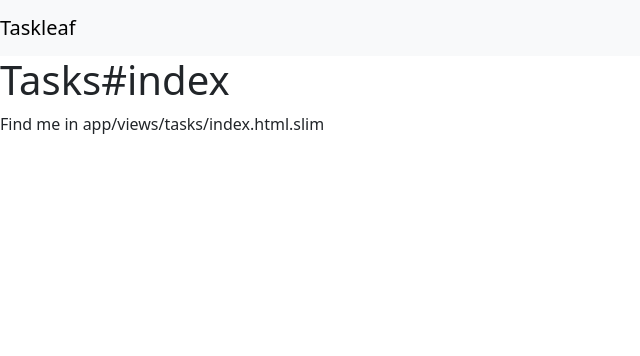
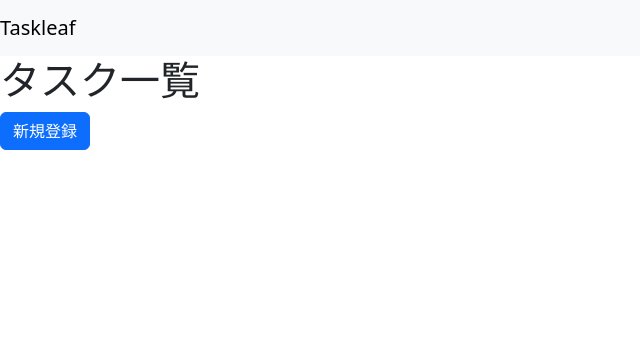
Before and after one commit to new1990/taskleaf, a Rails app: page / in a window 1280 px wide. Shown: the top 356 px of the page, without its empty margins (0-640 px from the left). Run offline with Rails 7, Linux system fonts and the light colour scheme; style sheets or scripts are compiled from the project's sources; some libraries are stand-ins or nearby versions.

Commit message:
fix root index.html

```diff
--- a/app/views/tasks/index.html.slim
+++ b/app/views/tasks/index.html.slim
@@ -1,2 +1,3 @@
-h1 Tasks#index
-p Find me in app/views/tasks/index.html.slim
+h1 タスク一覧
+/ new_task_pathで/tasks/newというURL文字列が取得できる
+= link_to '新規登録', new_task_path, class: 'btn btn-primary'
```
